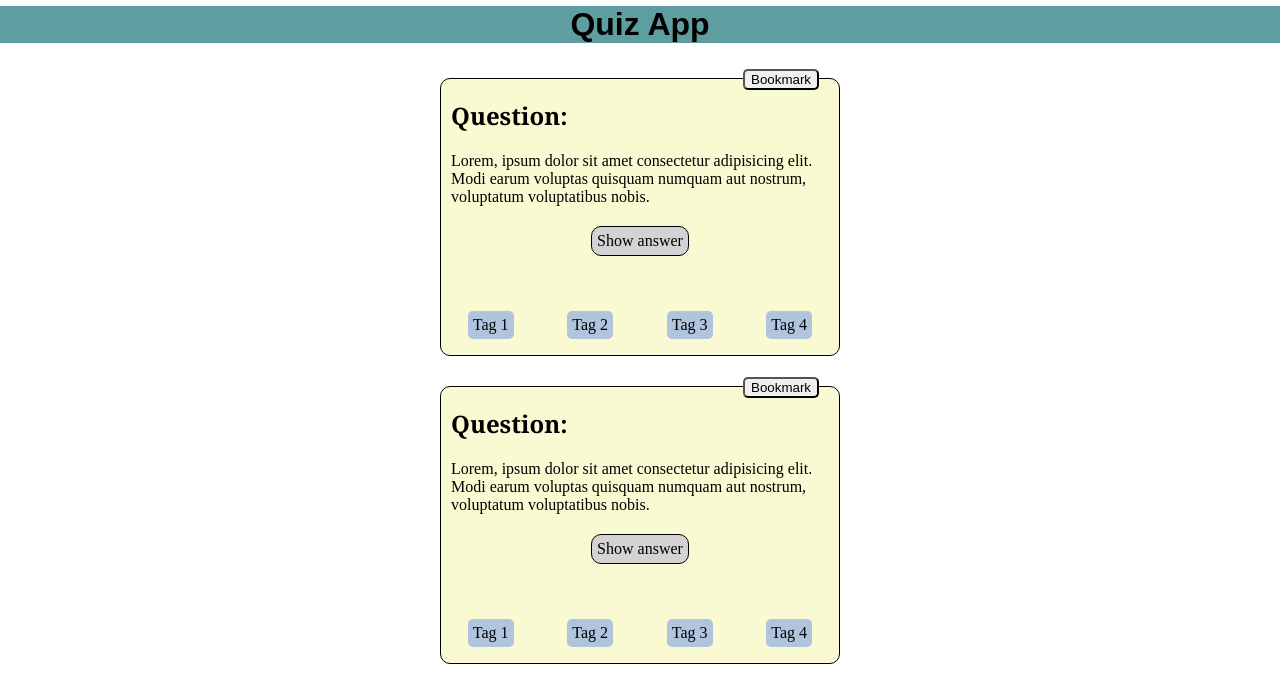
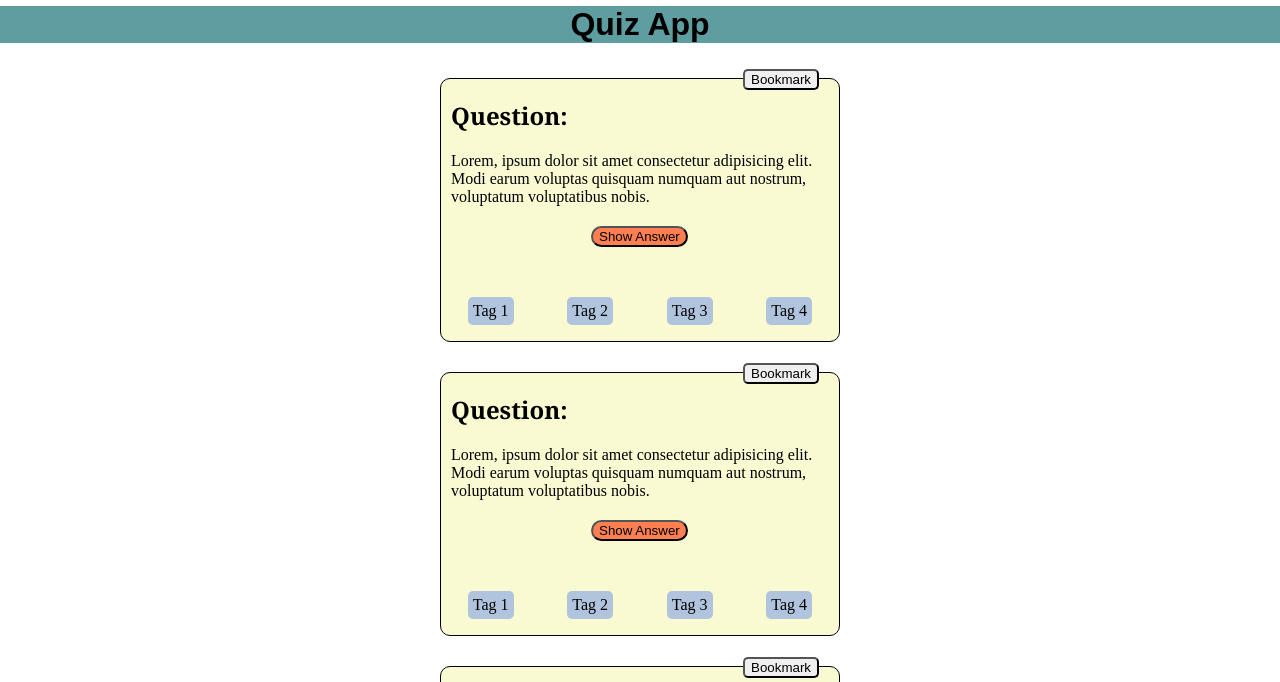
Before and after one commit to mwarnck/quiz-app, a website: page index.html in a window 1280 px wide. Shown: the top 682 px of the page. Drawn offline with Linux system fonts and the light colour scheme.

Commit message:
Add anserButton.js

```diff
--- /dev/null
+++ b/answerButton.js
@@ -0,0 +1,11 @@
+const answerButton = document.querySelector('[data-js="answer-button"]');
+const answerText = document.querySelector('[data-js="answer-text"]');
+
+answerButton.addEventListener('click', () => {
+  if (answerButton.textContent.trim() === 'Show Answer') {
+    answerButton.textContent = 'Hide Answer';
+  } else {
+    answerButton.textContent = 'Show Answer';
+  }
+  answerText.classList.toggle('dp-hide');
+});
--- a/index.html
+++ b/index.html
@@ -7,6 +7,7 @@
     <title>Quiz App</title>
     <link rel="stylesheet" href="./styles/index.css" />
     <script defer src="./bookmark.js"></script>
+    <script defer src="./answerButton.js"></script>
   </head>
   <body class="app-grid">
     <h1 class="header">Quiz App</h1>
@@ -18,16 +19,14 @@
           Lorem, ipsum dolor sit amet consectetur adipisicing elit. Modi earum
           voluptas quisquam numquam aut nostrum, voluptatum voluptatibus nobis.
         </p>
-        <details class="card__answer">
-          <summary
-            class="card__summary"
-            data-open="Hide answer"
-            data-closed="Show answer"
-          ></summary>
+        <button data-js="answer-button" class="card__answer-button">
+          Show Answer
+        </button>
+        <p data-js="answer-text" class="card__answer dp-hide">
           Lorem ipsum dolor sit amet, consetetur sadipscing elitr, sed diam
           nonumy eirmod tempor invidunt ut labore et dolore magna aliquyam erat,
           sed diam voluptua.
-        </details>
+        </p>
         <ul role="list" class="card__ul">
           <li class="card__ul__li">Tag 1</li>
           <li class="card__ul__li">Tag 2</li>
@@ -43,16 +42,14 @@
           Lorem, ipsum dolor sit amet consectetur adipisicing elit. Modi earum
           voluptas quisquam numquam aut nostrum, voluptatum voluptatibus nobis.
         </p>
-        <details class="card__answer">
-          <summary
-            class="card__summary"
-            data-open="Hide answer"
-            data-closed="Show answer"
-          ></summary>
+        <button data-js="answer-button" class="card__answer-button">
+          Show Answer
+        </button>
+        <p data-js="answer-text" class="card__answer dp-hide">
           Lorem ipsum dolor sit amet, consetetur sadipscing elitr, sed diam
           nonumy eirmod tempor invidunt ut labore et dolore magna aliquyam erat,
           sed diam voluptua.
-        </details>
+        </p>
         <ul role="list" class="card__ul">
           <li class="card__ul__li">Tag 1</li>
           <li class="card__ul__li">Tag 2</li>
@@ -68,16 +65,14 @@
           Lorem, ipsum dolor sit amet consectetur adipisicing elit. Modi earum
           voluptas quisquam numquam aut nostrum, voluptatum voluptatibus nobis.
         </p>
-        <details class="card__answer">
-          <summary
-            class="card__summary"
-            data-open="Hide answer"
-            data-closed="Show answer"
-          ></summary>
+        <button data-js="answer-button" class="card__answer-button">
+          Show Answer
+        </button>
+        <p data-js="answer-text" class="card__answer dp-hide">
           Lorem ipsum dolor sit amet, consetetur sadipscing elitr, sed diam
           nonumy eirmod tempor invidunt ut labore et dolore magna aliquyam erat,
           sed diam voluptua.
-        </details>
+        </p>
         <ul role="list" class="card__ul">
           <li class="card__ul__li">Tag 1</li>
           <li class="card__ul__li">Tag 2</li>
--- a/styles/components/card.css
+++ b/styles/components/card.css
@@ -29,15 +29,15 @@
   margin: 5px 10px 20px;
 }
 
-.card__summary {
-  margin: 10px auto 15px;
-  padding: 5px;
-  text-align: center;
-  list-style-type: none;
-  border: 1px solid black;
-  width: max-content;
-  background-color: lightgrey;
-  border-radius: 10px;
+.card__answer {
+  margin: 5px 10px 20px;
+}
+
+.card__answer-button {
+  margin-left: 150px;
+  margin-bottom: 10px;
+  background-color: coral;
+  border-radius: 20px;
 }
 
 .card__ul {
@@ -54,11 +54,3 @@
   padding: 5px;
   background-color: lightsteelblue;
 }
-
-.card__answer[open] summary::after {
-  content: attr(data-open);
-}
-
-.card__answer:not([open]) summary::after {
-  content: attr(data-closed);
-}
--- a/styles/utility.css
+++ b/styles/utility.css
@@ -37,3 +37,7 @@
 .w-375 {
   width: 375px;
 }
+
+.dp-hide {
+  display: none;
+}
```
Also changed, not shown: styles/components/card.stories.js (+4 -6 lines).
